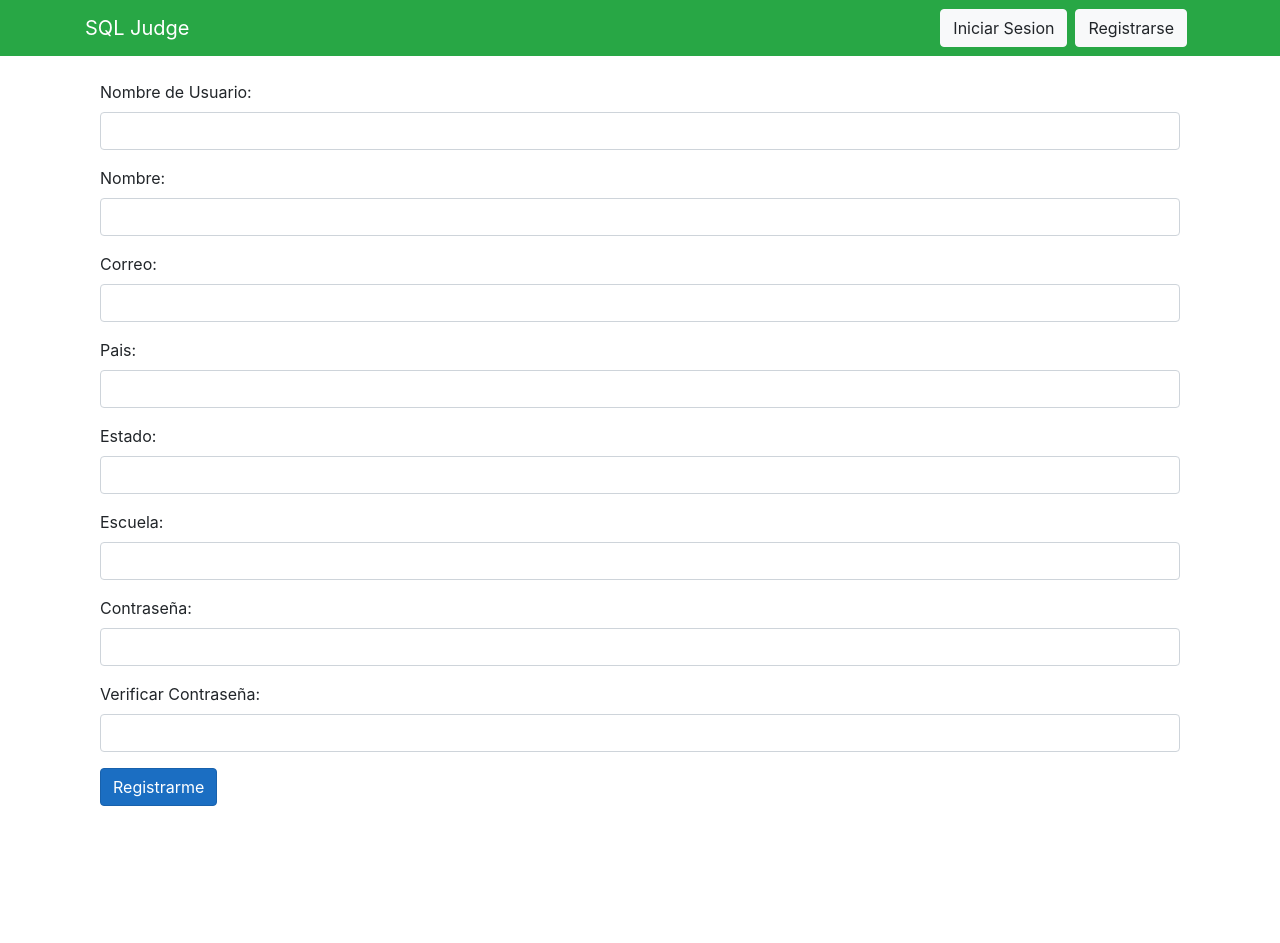
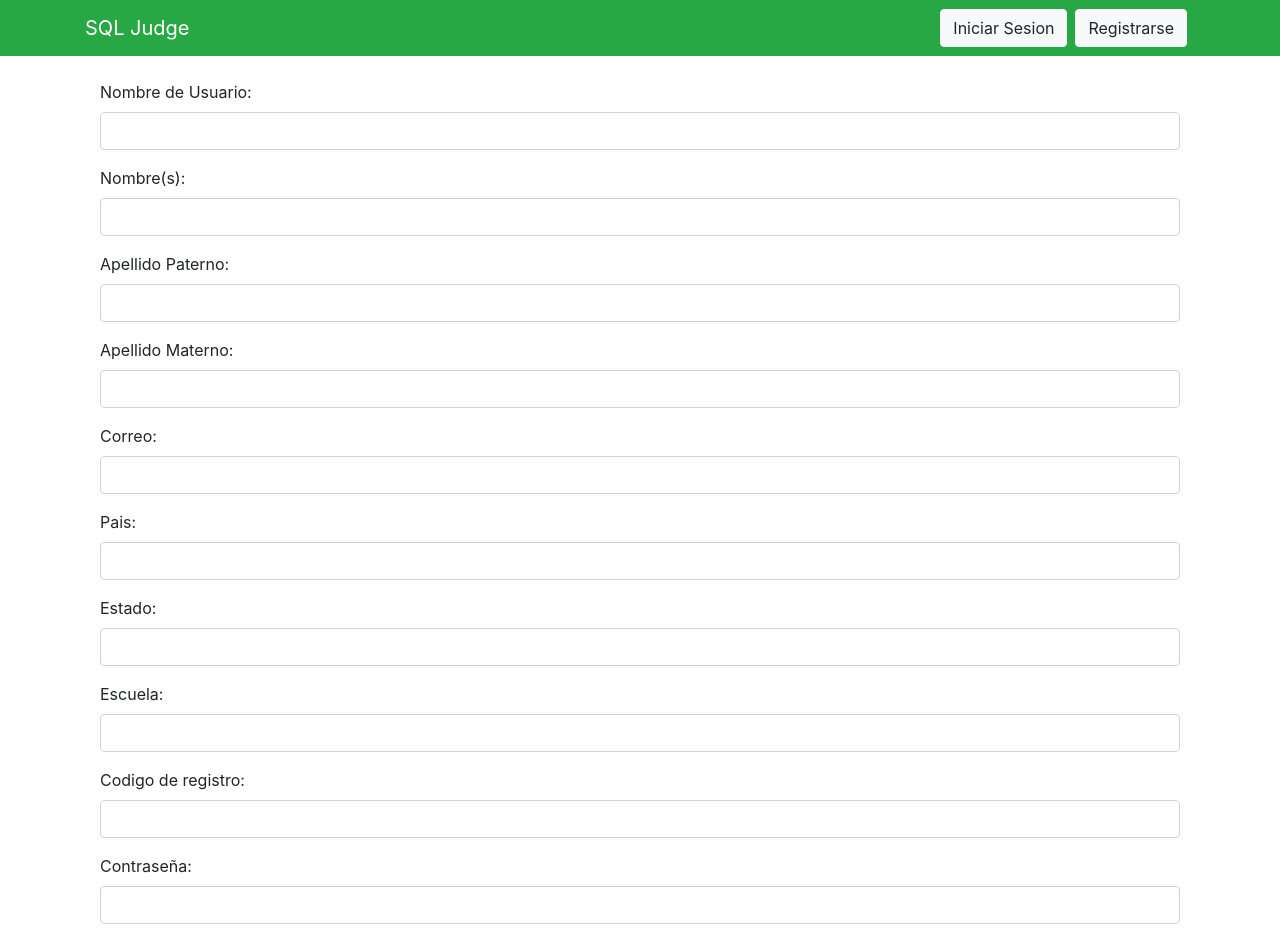
Before and after one commit to DT3264/SQLJudge, a React (Create React App) app in the folder ClientApp/: page /registro in a window 1280 px wide. Shown: the top 943 px of the page. Before the commit the page ends 806 px from the top, so only its background shows below. Built offline with nearby package versions, Linux system fonts and the light colour scheme.

Commit message:
registro de usuarios listo front-end

```diff
--- a/ClientApp/src/components/Registro.js
+++ b/ClientApp/src/components/Registro.js
@@ -3,17 +3,21 @@ import { withRouter } from "react-router";
 import "./General.css";
 import "./Validaciones.js";
 import Validaciones from "./Validaciones.js";
+import axios from "axios";
 
 class Registro extends React.Component {
     estadoTest = {
         nombreUsuario: "",
         nombre: "",
+        apellidoPaterno: "",
+        apellidoMaterno: "",
         correo: "",
         pais: "",
         estado: "",
         escuela: "",
         password: "",
         verifyPassword: "",
+        codigoRegistro: "",
     };
 
     state = {
@@ -37,7 +41,33 @@ class Registro extends React.Component {
         });
     };
 
-    RegisterUser = () => {
+    RequestRegisterUser = async () => {
+        try {
+            await axios.post("/api/Registro", {
+                nombre: this.state.formulario.nombre,
+                apellidoP: this.state.formulario.apellidoPaterno,
+                apellidoM: this.state.formulario.apellidoMaterno,
+                correo: this.state.formulario.correo,
+                usuario: this.state.formulario.nombreUsuario,
+                clave: this.state.formulario.password,
+                pais: this.state.formulario.pais,
+                estado: this.state.formulario.estado,
+                escuela: this.state.formulario.escuela,
+                tipo: "Alumno",
+                codigo: this.state.formulario.codigoRegistro,
+            });
+            this.props.history.push("/login");
+        } catch (error) {
+            this.setState({
+                formularioErrores: {
+                    ...this.state.formularioErrores,
+                    nombreUsuario: "El este nombre de usuario ya existe",
+                },
+            });
+        }
+    };
+
+    RegisterUser = async () => {
         var esPosible = true;
         var validaciones = new Validaciones();
 
@@ -64,6 +94,15 @@ class Registro extends React.Component {
             this.state.formulario.password,
             this.state.formulario.verifyPassword
         );
+        var testApellidoPaterno = validaciones.validarApellido(
+            this.state.formulario.apellidoPaterno
+        );
+        var testApellidoMaterno = validaciones.validarApellido(
+            this.state.formulario.apellidoPaterno
+        );
+        var testCodigoVerificacion = validaciones.validarCodigoRegistro(
+            this.state.formulario.codigoRegistro
+        );
 
         if (!testCorreo[0]) esPosible = false;
         if (!testNombre[0]) esPosible = false;
@@ -72,6 +111,8 @@ class Registro extends React.Component {
         if (!testEstado[0]) esPosible = false;
         if (!testEscuela[0]) esPosible = false;
         if (!testVerify[0]) esPosible = false;
+        if (!testApellidoPaterno[0]) esPosible = false;
+        if (!testApellidoMaterno[0]) esPosible = false;
 
         this.setState({
             formularioErrores: {
@@ -84,13 +125,15 @@ class Registro extends React.Component {
                 escuela: testEscuela[1],
                 password: testPassword[1],
                 verifyPassword: testVerify[1],
+                apellidoPaterno: testApellidoPaterno[1],
+                apellidoMaterno: testApellidoMaterno[1],
+                codigoRegistro: testCodigoVerificacion[1],
             },
         });
 
-        // connect to the backend
-        console.log(esPosible);
-        sessionStorage.removeItem("tipoUsuario");
-        this.props.history.push("/login");
+        if (esPosible) {
+            this.RequestRegisterUser();
+        }
     };
 
     render() {
@@ -110,7 +153,7 @@ class Registro extends React.Component {
                         </p>
                     </div>
                     <div className="form-group">
-                        <label>Nombre:</label>
+                        <label>Nombre(s):</label>
                         <input
                             name="nombre"
                             onChange={this.handleInputChange}
@@ -119,6 +162,30 @@ class Registro extends React.Component {
                         />
                         <p className="error-validacion">
                             {this.state.formularioErrores.nombre}
+                        </p>
+                    </div>
+                    <div className="form-group">
+                        <label>Apellido Paterno:</label>
+                        <input
+                            name="apellidoPaterno"
+                            onChange={this.handleInputChange}
+                            value={this.state.formulario.apellidoPaterno}
+                            className="form-control"
+                        />
+                        <p className="error-validacion">
+                            {this.state.formularioErrores.apellidoPaterno}
+                        </p>
+                    </div>
+                    <div className="form-group">
+                        <label>Apellido Materno:</label>
+                        <input
+                            name="apellidoMaterno"
+                            onChange={this.handleInputChange}
+                            value={this.state.formulario.apellidoMaterno}
+                            className="form-control"
+                        />
+                        <p className="error-validacion">
+                            {this.state.formularioErrores.apellidoMaterno}
                         </p>
                     </div>
                     <div className="form-group">
@@ -170,6 +237,18 @@ class Registro extends React.Component {
                         </p>
                     </div>
                     <div className="form-group">
+                        <label>Codigo de registro:</label>
+                        <input
+                            name="codigoRegistro"
+                            onChange={this.handleInputChange}
+                            value={this.state.formulario.codigoRegistro}
+                            className="form-control"
+                        />
+                        <p className="error-validacion">
+                            {this.state.formularioErrores.codigoRegistro}
+                        </p>
+                    </div>
+                    <div className="form-group">
                         <label>Contraseña:</label>
                         <input
                             name="password"
--- a/ClientApp/src/components/Validaciones.js
+++ b/ClientApp/src/components/Validaciones.js
@@ -16,7 +16,6 @@ class Validaciones {
         if (nombre.length >= 45) {
             return [false, "el nombre solo puede tener hasta 45 letras"];
         }
-        console.log("que?");
         return [true, ""];
     }
 
@@ -27,7 +26,26 @@ class Validaciones {
         if (nombre.length >= 45) {
             return [false, "el usuario solo puede tener hasta 45 letras"];
         }
-        console.log("que?");
+        return [true, ""];
+    }
+
+    validarApellido(apellido) {
+        if (apellido.length === 0) {
+            return [false, "apellido no puede estar vacio"];
+        }
+        if (apellido.length >= 45) {
+            return [false, "el apellido solo puede tener hasta 45 letras"];
+        }
+        return [true, ""];
+    }
+
+    validarNombreUsuario(nombre) {
+        if (nombre.length === 0) {
+            return [false, "usuario no puede estar vacio"];
+        }
+        if (nombre.length >= 45) {
+            return [false, "el usuario solo puede tener hasta 45 letras"];
+        }
         return [true, ""];
     }
 
@@ -38,7 +56,6 @@ class Validaciones {
         if (pais.length >= 45) {
             return [false, "el pais solo puede tener hasta 45 letras"];
         }
-        console.log("que?");
         return [true, ""];
     }
 
@@ -49,7 +66,6 @@ class Validaciones {
         if (estado.length >= 45) {
             return [false, "el estado solo puede tener hasta 45 letras"];
         }
-        console.log("que?");
         return [true, ""];
     }
 
@@ -60,7 +76,6 @@ class Validaciones {
         if (escuela.length >= 45) {
             return [false, "la escuela solo puede tener hasta 45 letras"];
         }
-        console.log("que?");
         return [true, ""];
     }
 
@@ -71,7 +86,6 @@ class Validaciones {
         if (password.length >= 45) {
             return [false, "la password solo puede tener hasta 150 caracteres"];
         }
-        console.log("que?");
         return [true, ""];
     }
 
@@ -82,6 +96,13 @@ class Validaciones {
             return [false, "las contraseñas no coinciden"];
         }
     }
+
+    validarCodigoRegistro(codigo){
+        if(codigo.length !== 10){
+            return [false,"el codigo debe tener 10 caracteres"];
+        }
+        return [true,""];
+    }
 }
 
 export default Validaciones;
```
